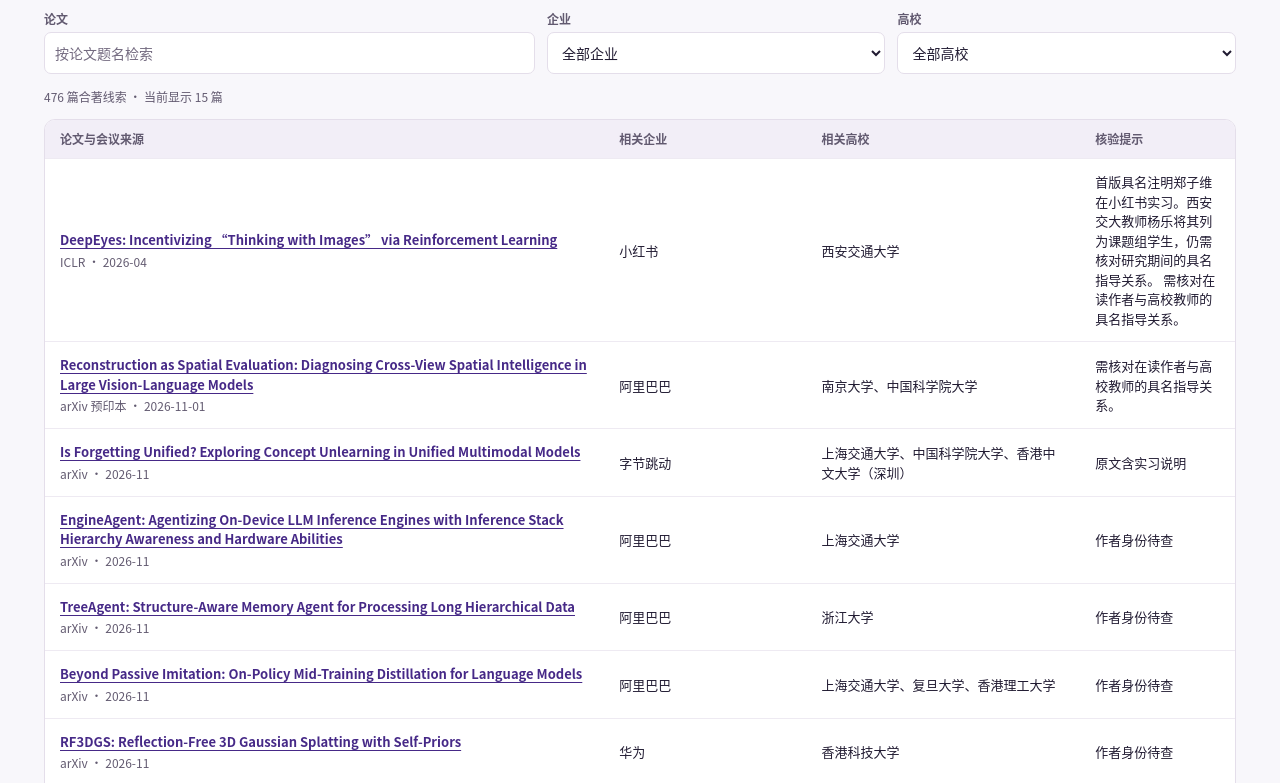
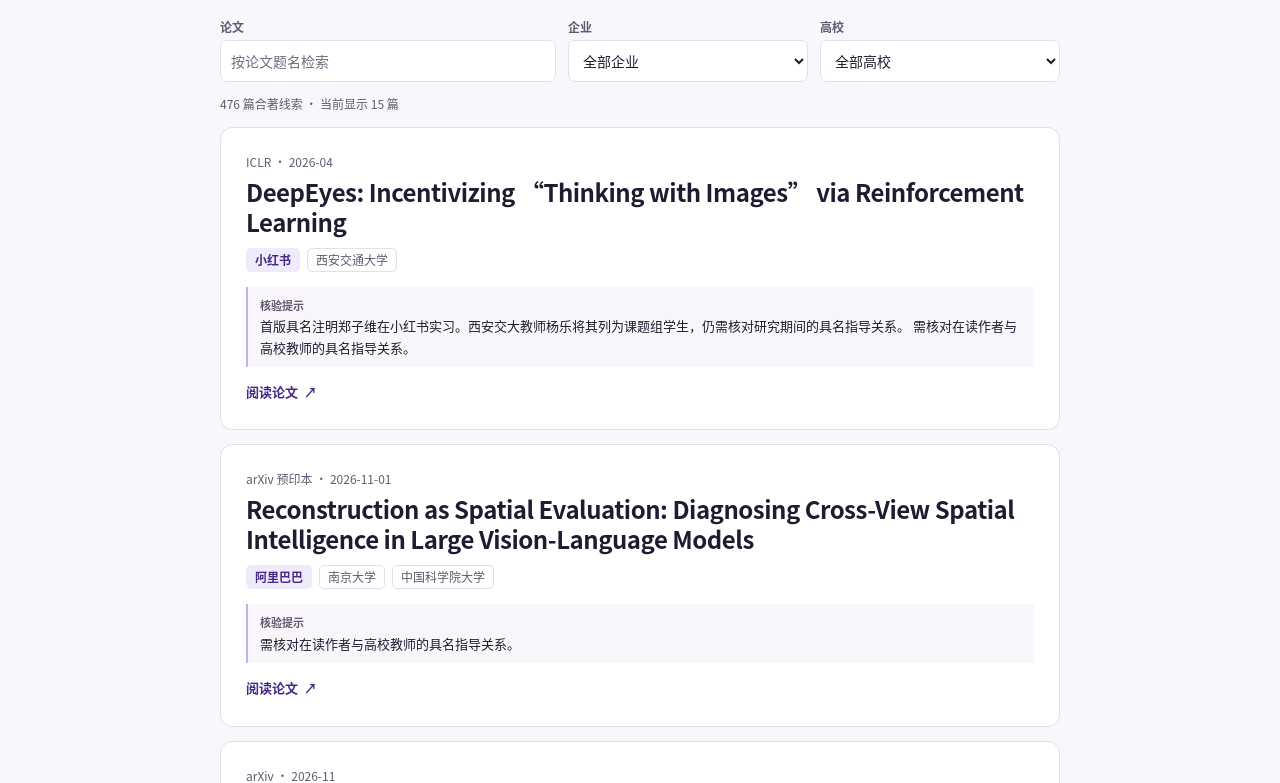
Before and after one commit to HyosungSink/Prof-Co-conn, a plain HTML site: page leads.html in a window 1280 px wide. Shown: the part 182-965 px from the top of the page. Drawn offline with Linux system fonts and the light colour scheme.

Commit message:
Present coauthorship leads as individual posts

```diff
--- a/leads-page.js
+++ b/leads-page.js
@@ -3,7 +3,42 @@ const { unmatched: unmatchedLeads } = partitionPapers(survey.records, paperLeads
 const pageSize = 15;
 let visibleLeads = pageSize;
 
-function renderLeadResults() {
+function leadPost(paper) {
+  const post = element('article', '', 'lead-post');
+  const header = element('header');
+  const title = element('h2', paper.title);
+  title.tabIndex = -1;
+  const affiliations = element('div', '', 'lead-affiliations');
+  for (const [names, label, style] of [
+    [paper.companies, '相关企业', 'lead-company-tag'],
+    [paper.schools, '相关高校', 'lead-school-tag'],
+  ]) {
+    if (!names.length) continue;
+    const tags = element('ul', '', 'lead-tags');
+    tags.setAttribute('aria-label', label);
+    tags.setAttribute('role', 'list');
+    for (const name of names) tags.append(element('li', name, style));
+    affiliations.append(tags);
+  }
+  header.append(element('p', `${paper.venue || 'arXiv'} · ${paper.month}`, 'lead-meta'), title, affiliations);
+
+  const note = element('div', '', 'lead-note');
+  note.append(element('strong', '核验提示'),
+    element('p', paper.note || (paper.internship ? '原文含实习说明' : '作者身份待查')));
+
+  const footer = element('footer');
+  const link = source('阅读论文', paper.url);
+  link.className = 'lead-source';
+  link.setAttribute('aria-label', `阅读论文：${paper.title}（在新标签页打开）`);
+  const arrow = element('span', '↗');
+  arrow.setAttribute('aria-hidden', 'true');
+  link.append(arrow);
+  footer.append(link);
+  post.append(header, note, footer);
+  return post;
+}
+
+function renderLeadResults(append = false) {
   const query = get('lead-query').value.trim().toLocaleLowerCase();
   const company = get('lead-company').value;
   const school = get('lead-school').value;
@@ -12,22 +47,15 @@ function renderLeadResults() {
     && (!company || paper.companies.includes(company))
     && (!school || paper.schools.includes(school))
   ));
-  const rows = matches.slice(0, visibleLeads).map((paper) => {
-    const row = element('tr');
-    const title = element('td');
-    title.append(source(paper.title, paper.url), element('small', `${paper.venue || 'arXiv'} · ${paper.month}`));
-    row.append(
-      title,
-      element('td', paper.companies.join('、')),
-      element('td', paper.schools.join('、')),
-      element('td', paper.note || (paper.internship ? '原文含实习说明' : '作者身份待查')),
-    );
-    return row;
-  });
-  get('lead-rows').replaceChildren(...rows);
-  get('lead-count').textContent = `${matches.length} 篇合著线索 · 当前显示 ${rows.length} 篇`;
+  const feed = get('lead-posts');
+  const start = append ? feed.childElementCount : 0;
+  const posts = matches.slice(start, visibleLeads).map(leadPost);
+  if (append) feed.append(...posts);
+  else feed.replaceChildren(...posts);
+  get('lead-count').textContent = `${matches.length} 篇合著线索 · 当前显示 ${feed.childElementCount} 篇`;
   get('lead-empty').hidden = matches.length > 0;
   get('more-leads').hidden = matches.length <= visibleLeads;
+  if (append) posts[0]?.querySelector('h2').focus();
 }
 
 function resetLeadResults() {
@@ -42,6 +70,6 @@ get('lead-query').addEventListener('input', resetLeadResults);
 for (const id of ['lead-company', 'lead-school']) get(id).addEventListener('change', resetLeadResults);
 get('more-leads').addEventListener('click', () => {
   visibleLeads += pageSize;
-  renderLeadResults();
+  renderLeadResults(true);
 });
 renderLeadResults();
--- a/leads.html
+++ b/leads.html
@@ -5,12 +5,12 @@
   <meta name="viewport" content="width=device-width, initial-scale=1">
   <meta name="description" content="浏览中国高校与企业 AI 研究的合著论文与待核验线索。">
   <title>合著线索 · AI 研究 Connection</title>
-  <link rel="stylesheet" href="styles.css?v=51ed8f077f62">
-  <script src="data.js?v=51ed8f077f62" defer></script>
-  <script src="leads.js?v=51ed8f077f62" defer></script>
-  <script src="papers.js?v=51ed8f077f62" defer></script>
-  <script src="ui.js?v=51ed8f077f62" defer></script>
-  <script src="leads-page.js?v=51ed8f077f62" defer></script>
+  <link rel="stylesheet" href="styles.css?v=7c8a0e40a01c">
+  <script src="data.js?v=7c8a0e40a01c" defer></script>
+  <script src="leads.js?v=7c8a0e40a01c" defer></script>
+  <script src="papers.js?v=7c8a0e40a01c" defer></script>
+  <script src="ui.js?v=7c8a0e40a01c" defer></script>
+  <script src="leads-page.js?v=7c8a0e40a01c" defer></script>
 </head>
 <body>
   <header class="topbar">
@@ -23,7 +23,7 @@
       </nav>
     </div>
   </header>
-  <main id="top" class="container standalone">
+  <main id="top" class="container standalone leads-page">
     <section id="leads" class="main-section" aria-labelledby="leads-title">
       <div class="section-head"><div><h1 id="leads-title">合著线索</h1><p>在论文或会议作者名单中发现的校企合作线索。核验提示说明还需查证的身份、指导关系或企业参与依据。</p></div></div>
       <form id="lead-filters" class="filters lead-filters" role="search" aria-label="筛选合著线索">
@@ -32,14 +32,9 @@
         <label><span>高校</span><select id="lead-school"><option value="">全部高校</option></select></label>
       </form>
       <div class="result-bar"><p id="lead-count" aria-live="polite"></p></div>
-      <div class="table-wrap">
-        <table class="lead-table">
-          <thead><tr><th scope="col">论文与会议来源</th><th scope="col">相关企业</th><th scope="col">相关高校</th><th scope="col">核验提示</th></tr></thead>
-          <tbody id="lead-rows"></tbody>
-        </table>
-        <div id="lead-empty" class="empty" hidden>当前筛选下没有合著线索。</div>
-      </div>
-      <button id="more-leads" class="more-leads" type="button" hidden>查看更多线索</button>
+      <div id="lead-posts" class="lead-feed"></div>
+      <p id="lead-empty" class="empty lead-empty" hidden>当前筛选下没有合著线索。</p>
+      <button id="more-leads" class="more-leads" type="button" aria-controls="lead-posts" hidden>查看更多线索</button>
     </section>
   </main>
   <footer class="container footer"><a class="wordmark" href="index.html"><span class="mark" aria-hidden="true"><i></i><i></i><i></i></span> Connection</a><span>公开资料核验 · 截至 2026 年 11 月 12 日</span></footer>
--- a/styles.css
+++ b/styles.css
@@ -132,13 +132,27 @@ tbody tr:hover { background: #fbf9fd; }
 .badge.candidate { background: var(--candidate-bg); color: var(--candidate); }
 .empty { padding: 25px; text-align: center; color: var(--muted); }
 .empty button { margin-left: 6px; }
-.lead-filters { grid-template-columns: 1.45fr 1fr 1fr; }
-.lead-table th:nth-child(1) { width: 47%; }
-.lead-table th:nth-child(2) { width: 17%; }
-.lead-table th:nth-child(3) { width: 23%; }
-.lead-table th:nth-child(4) { width: 13%; }
-.lead-table a { font-weight: 650; }
-.more-leads { margin-top: 10px; padding: 8px 14px; border: 1px solid var(--rule); border-radius: 6px; background: var(--white); color: var(--brand-dark); }
+.leads-page { max-width: 840px; }
+.leads-page .section-head { margin-bottom: 21px; }
+.leads-page .section-head p { line-height: 1.7; }
+.lead-filters { grid-template-columns: minmax(0, 1.4fr) repeat(2, minmax(0, 1fr)); }
+.lead-feed { display: grid; gap: 14px; }
+.lead-post { min-width: 0; padding: clamp(16px, 3vw, 25px); border: 1px solid var(--rule); border-radius: 12px; background: var(--white); overflow-wrap: anywhere; }
+.lead-meta { color: var(--muted); font-size: 12px; font-variant-numeric: tabular-nums; }
+.lead-post h2 { margin-top: 6px; font-size: clamp(18px, 2.2vw, 24px); line-height: 1.25; letter-spacing: -.02em; scroll-margin-top: 20px; }
+.lead-post h2:focus-visible { outline: 2px solid var(--brand); outline-offset: 4px; }
+.lead-affiliations, .lead-tags { display: flex; flex-wrap: wrap; gap: 5px 7px; }
+.lead-affiliations { margin-top: 11px; }
+.lead-tags { margin: 0; padding: 0; list-style: none; }
+.lead-tags li { padding: 2px 8px; border: 1px solid var(--rule); border-radius: 5px; color: var(--muted); font-size: 12px; }
+.lead-tags .lead-company-tag { border-color: transparent; background: var(--lavender); color: var(--brand-dark); font-weight: 650; }
+.lead-note { margin-top: 15px; padding: 9px 12px; border-inline-start: 2px solid #c5b2e5; background: #f8f6fb; font-size: 13px; line-height: 1.65; }
+.lead-note strong { display: block; margin-bottom: 1px; color: var(--muted); font-size: 11px; }
+.lead-source { display: inline-flex; gap: 6px; align-items: center; margin-top: 12px; padding-block: 3px; color: var(--brand-dark); font-size: 13px; font-weight: 700; text-decoration: none; }
+.lead-source:hover { text-decoration: underline; }
+.lead-empty { border: 1px dashed var(--rule); border-radius: 10px; }
+.more-leads { display: block; margin: 16px auto 0; padding: 9px 16px; border: 1px solid var(--rule); border-radius: 6px; background: var(--white); color: var(--brand-dark); font-weight: 650; }
+.more-leads:hover { background: var(--lavender); }
 .method-grid { display: grid; grid-template-columns: repeat(3, 1fr); gap: 22px; }
 .method-grid div { border-top: 2px solid #d3c4ea; padding-top: 10px; }
 .method-grid h2 { font-size: 15px; margin-bottom: 5px; }
@@ -184,6 +198,7 @@ dialog::backdrop { background: #211b3277; }
   .hero-plot { width: 100%; }
   .school-plot { height: clamp(640px, 93vw, 740px); }
   .filters { grid-template-columns: 1fr 1fr; }
+  .lead-filters .search { grid-column: 1 / -1; }
   .method-grid { grid-template-columns: 1fr; gap: 13px; }
 }
 @media (max-width: 560px) {
@@ -208,8 +223,6 @@ dialog::backdrop { background: #211b3277; }
   td:nth-child(3) { grid-column: 1 / -1; grid-row: 1; }
   td:nth-child(4) { grid-column: 1; align-self: center; }
   td:nth-child(5) { grid-column: 2; grid-row: 3; }
-  .lead-table td:nth-child(1) { grid-column: 1 / -1; }
-  .lead-table td:nth-child(3), .lead-table td:nth-child(4) { grid-column: auto; grid-row: auto; }
   .open-detail button { width: 40px; height: 40px; }
   .scope ul { columns: 1; }
   .footer { align-items: flex-start; flex-direction: column; }
```
Also changed, not shown: connections.html (+7 -7 lines), index.html (+7 -7 lines), method.html (+3 -3 lines), 1 other file.
